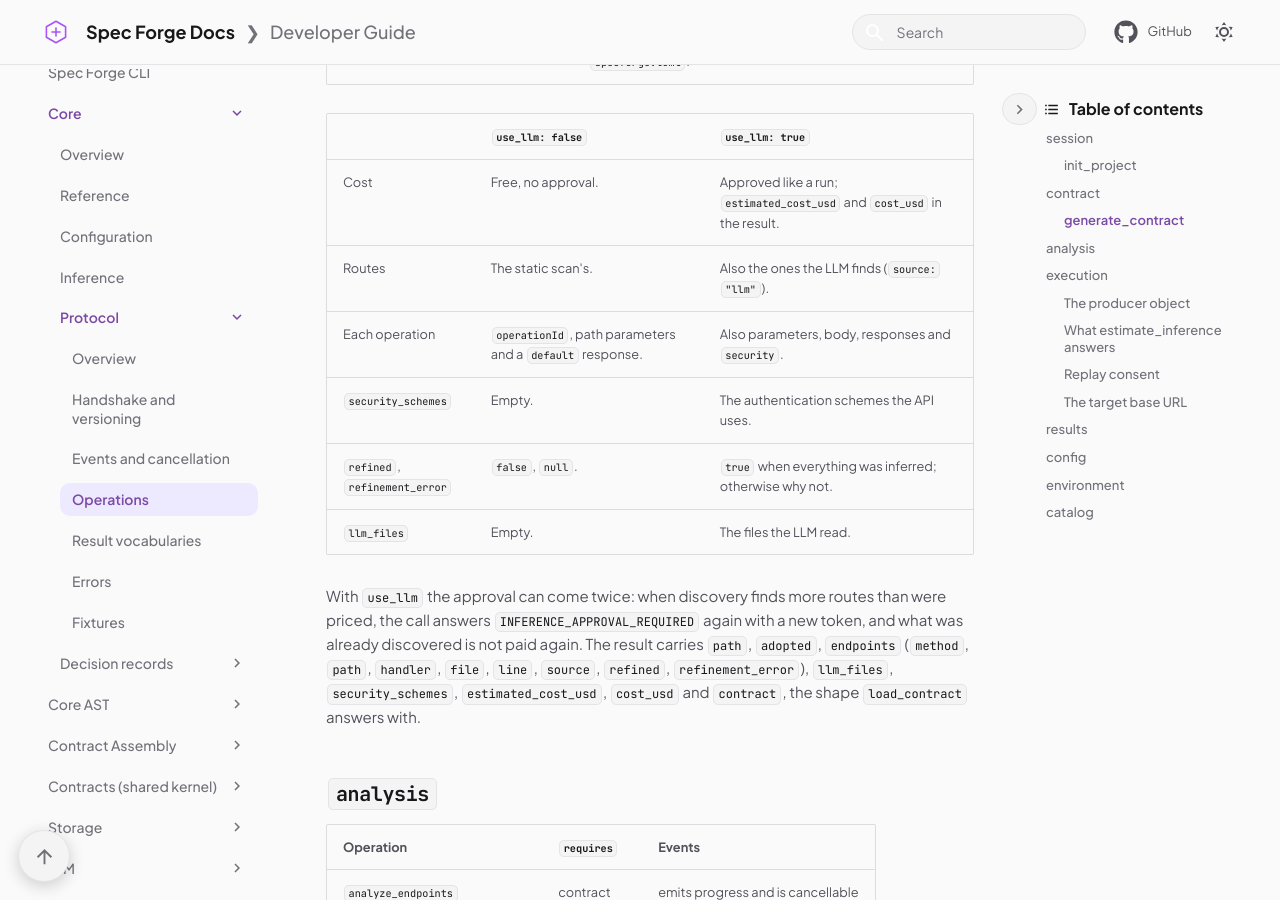
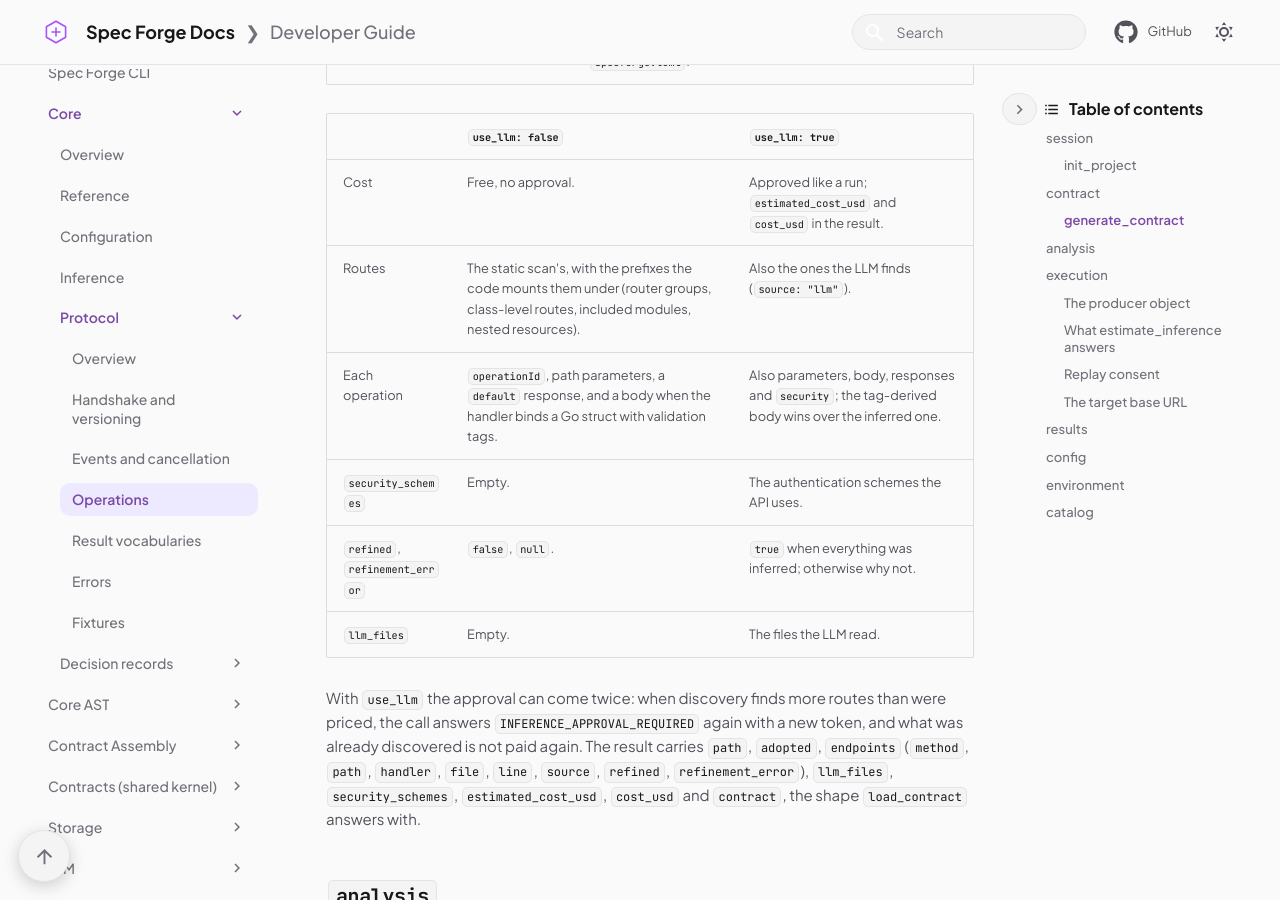
Before and after one commit to Spec-Forge-Testing/specforge-docs, an MkDocs documentation site: the page built from docs/modules/core/protocol/operations.md, in a window 1280 px wide and 900 px high, scrolled down 2634 px. Built offline with MkDocs 1.6.1 and Material for MkDocs 9.7.7, drawn with Linux system fonts in a browser that asks for light colours; comment, search, counter and statistics services are not loaded.

Commit message:
docs(core): prefijos y bodies en generate_contract

```diff
--- a/docs/modules/core/protocol/operations.md
+++ b/docs/modules/core/protocol/operations.md
@@ -72,8 +72,8 @@ given over an existing file without `overwrite`, is refused `INVALID_PARAMS`
 | | `use_llm: false` | `use_llm: true` |
 | --- | --- | --- |
 | Cost | Free, no approval. | Approved like a run; `estimated_cost_usd` and `cost_usd` in the result. |
-| Routes | The static scan's. | Also the ones the LLM finds (`source: "llm"`). |
-| Each operation | `operationId`, path parameters and a `default` response. | Also parameters, body, responses and `security`. |
+| Routes | The static scan's, with the prefixes the code mounts them under (router groups, class-level routes, included modules, nested resources). | Also the ones the LLM finds (`source: "llm"`). |
+| Each operation | `operationId`, path parameters, a `default` response, and a body when the handler binds a Go struct with validation tags. | Also parameters, body, responses and `security`; the tag-derived body wins over the inferred one. |
 | `security_schemes` | Empty. | The authentication schemes the API uses. |
 | `refined`, `refinement_error` | `false`, `null`. | `true` when everything was inferred; otherwise why not. |
 | `llm_files` | Empty. | The files the LLM read. |
```
